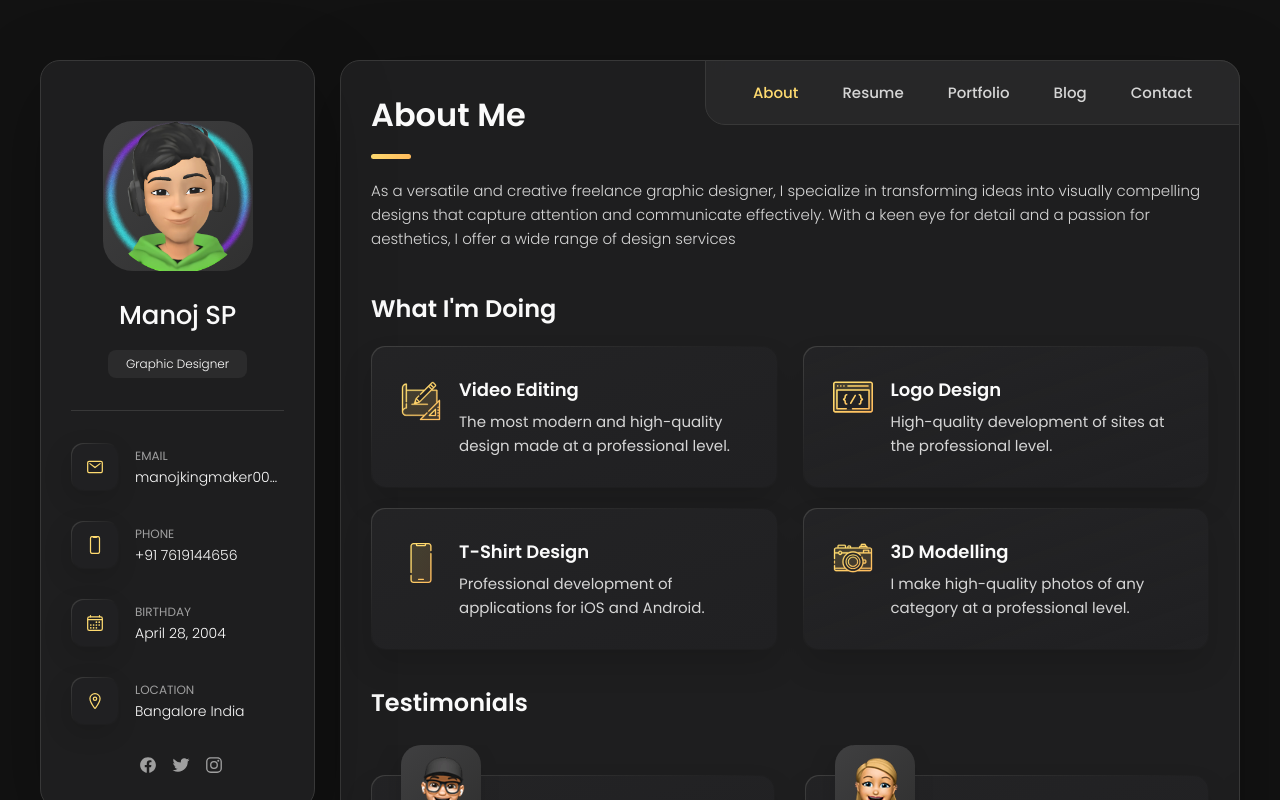
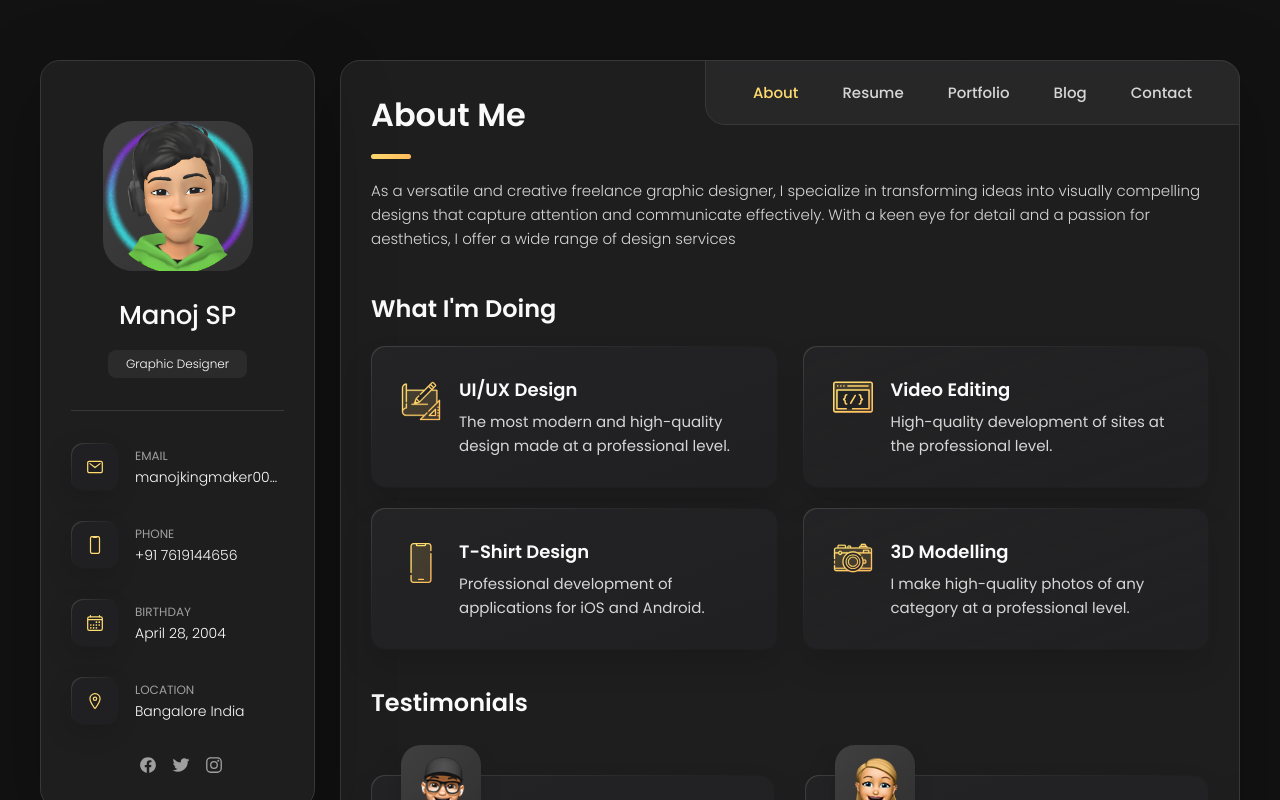
Before and after one commit to manojgithubcm/manojportfolio, a plain HTML site: page index.html in a window 1280 px wide. Shown: the top 800 px of the page. Drawn offline with nearby package versions, Linux system fonts and the light colour scheme.

Commit message:
Update index.html

```diff
--- a/index.html
+++ b/index.html
@@ -233,7 +233,7 @@
               </div>
 
               <div class="service-content-box">
-                <h4 class="h4 service-item-title">Video Editing</h4>
+                <h4 class="h4 service-item-title">UI/UX Design</h4>
 
                 <p class="service-item-text">
                   The most modern and high-quality design made at a professional level.
@@ -249,7 +249,7 @@
               </div>
 
               <div class="service-content-box">
-                <h4 class="h4 service-item-title">Logo Design</h4>
+                <h4 class="h4 service-item-title">Video Editing</h4>
 
                 <p class="service-item-text">
                   High-quality development of sites at the professional level.
```
